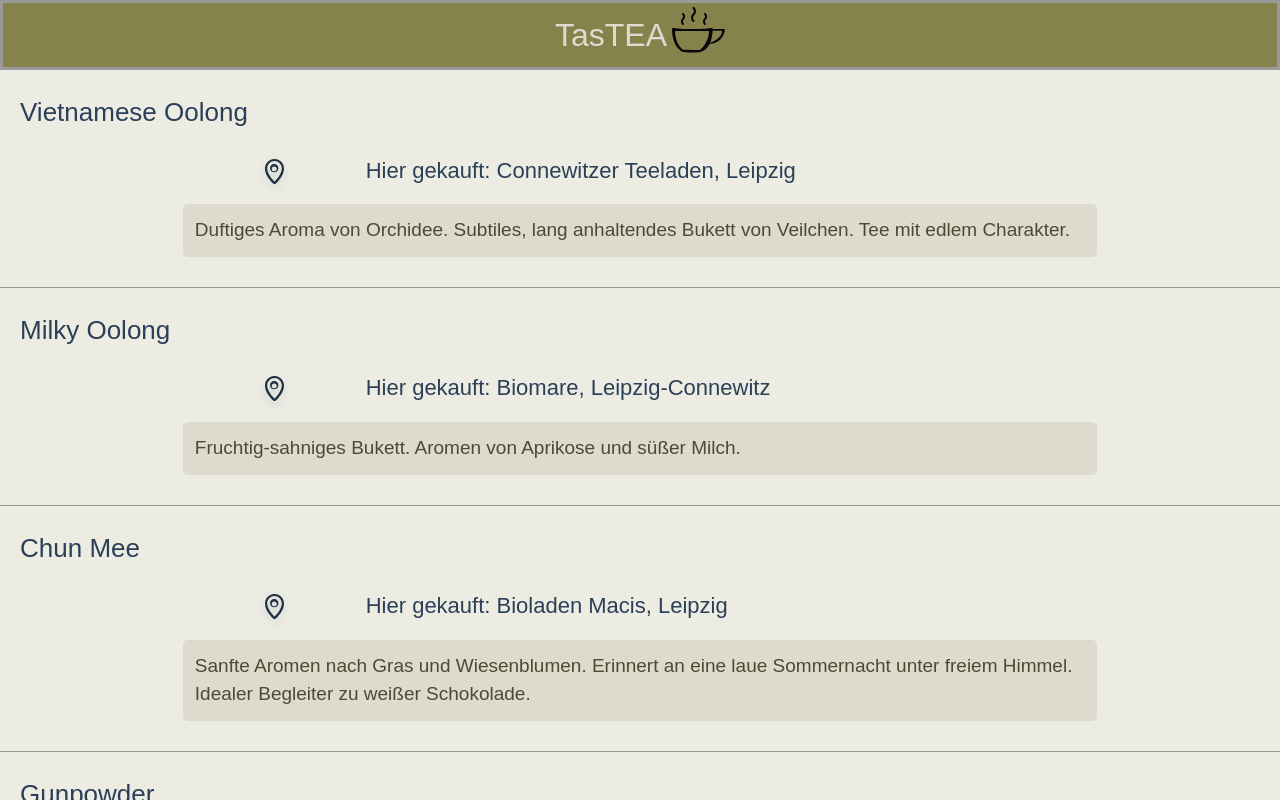
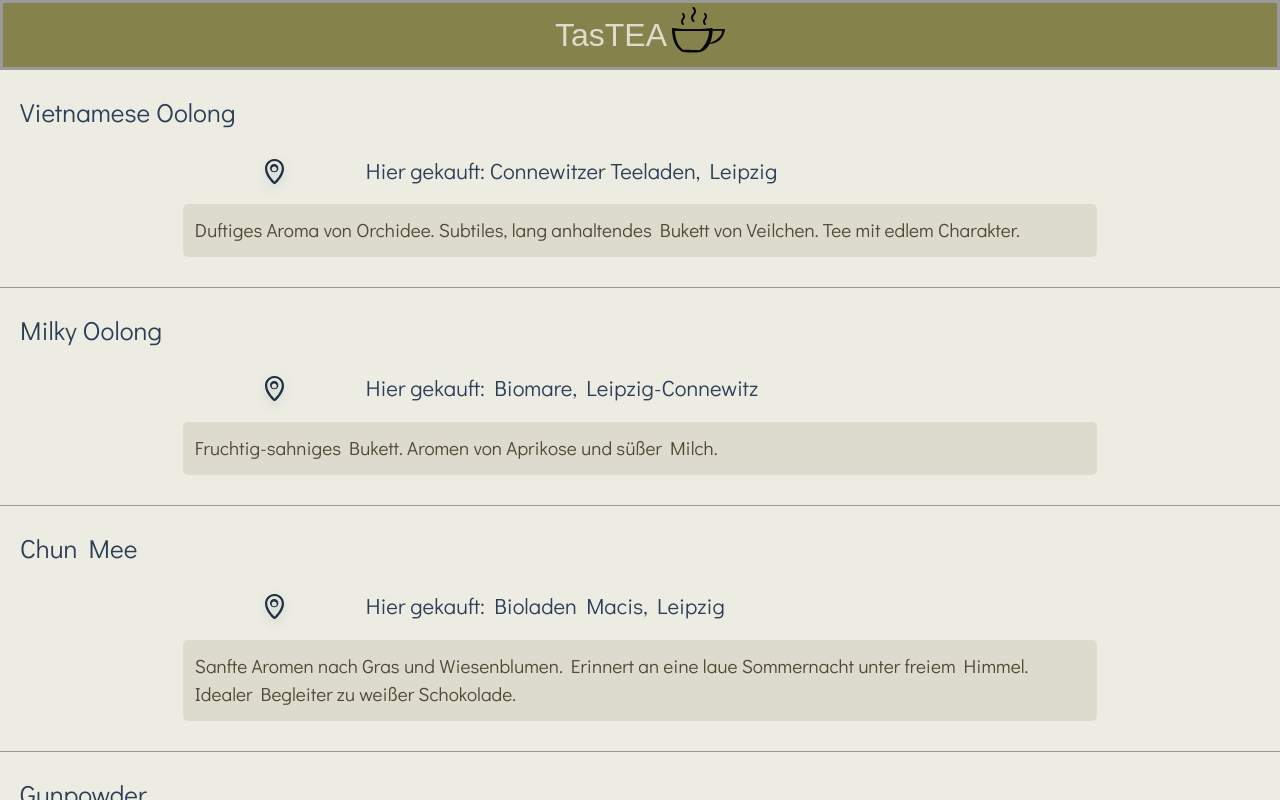
Before and after one commit to annettevogt/capstone-project, a React (Create React App) app: page / in a window 1280 px wide. Built offline with nearby package versions, Linux system fonts and the light colour scheme.

Commit message:
Fix scroll and font problem

```diff
--- a/src/App.js
+++ b/src/App.js
@@ -16,8 +16,6 @@ export default function App() {
 }
 const AppGrid = styled.div`
   display: grid;
-
-  /* grid-template-rows:  */
   height: 100vh;
 `
 const Main = styled.main`
--- a/src/components/GlobalStyles.js
+++ b/src/components/GlobalStyles.js
@@ -18,6 +18,7 @@ export default createGlobalStyle`
 }
 
 body {
-  font-family: DidactGothic, sans-serif;
+  font-family: "Didact Gothic", sans-serif;
+  overscroll-behavior: none;
 }
 `
--- a/src/components/Header.js
+++ b/src/components/Header.js
@@ -19,7 +19,7 @@ const HeaderStyled = styled.header`
   opacity: 0.97;
   border: solid #979797;
   background-color: #837e47;
-  font-family: PTSans-Regular, sans-serif;
+  font-family: 'PTSans Regular', sans-serif;
   font-size: 32px;
   color: #dcdbce;
   line-height: 2;
--- a/src/components/TeaListItem.js
+++ b/src/components/TeaListItem.js
@@ -48,7 +48,7 @@ const StyledH3 = styled.h3`
   grid-column-end: 7;
   grid-row-start: 2;
   margin-bottom: 18px;
-  font-family: DidactGothic, sans-serif;
+  font-family: 'Didact Gothic', sans-serif;
   color: var(--primary-dark);
   font-size: 22px;
   font-weight: normal;
```
